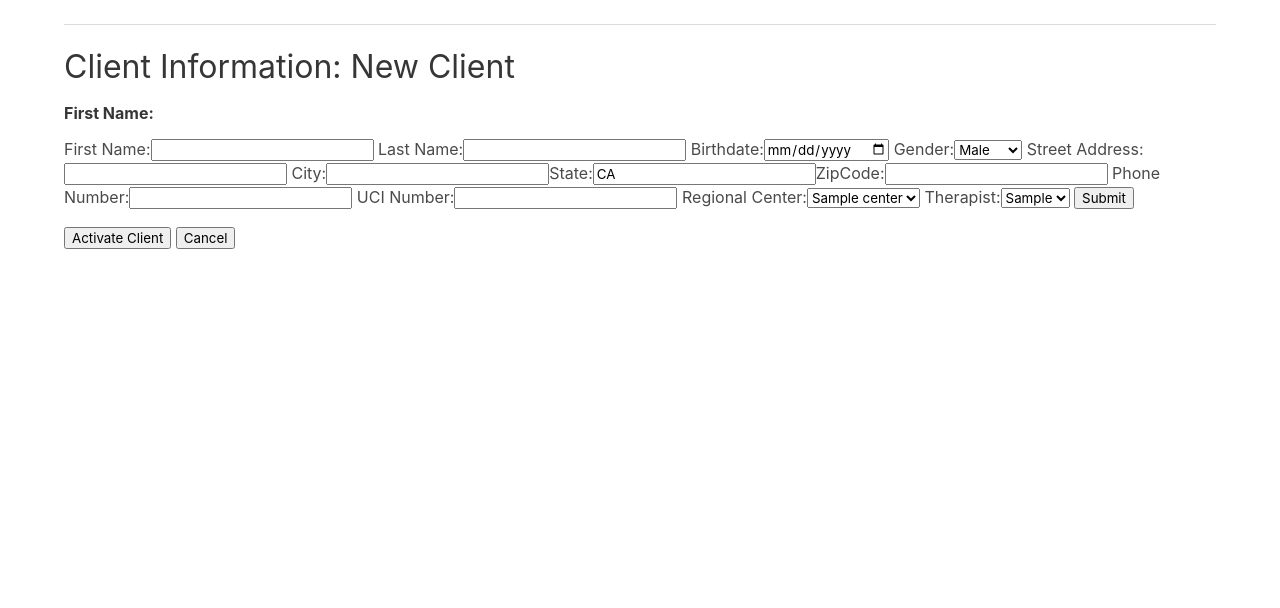
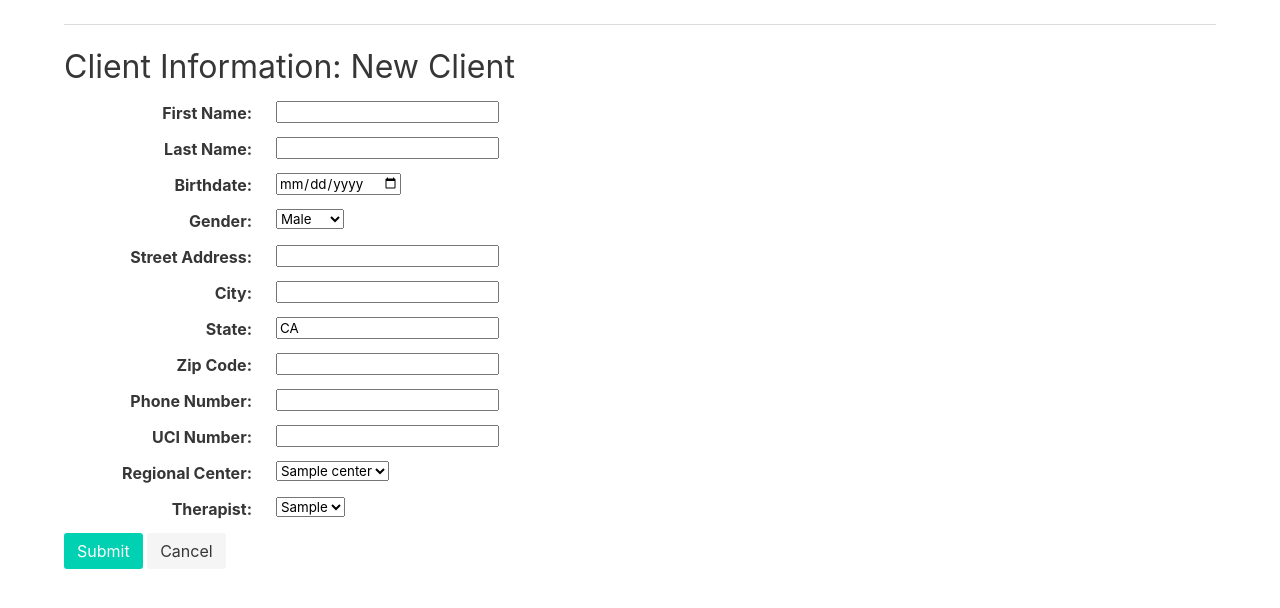
Before and after one commit to rpp114/sbt_notes, a Flask app: page /client/profile in a window 1280 px wide. Shown: the part 52-660 px from the top of the page. Run offline with Flask 2, Linux system fonts and the light colour scheme; a user stored in the database is signed in; tables that the repository leaves empty hold one stand-in row (values such as "Sample post"); parts of the project's set-up code (start-up, migrations or seed data) failed here and were passed over; some libraries are stand-ins or nearby versions.

Commit message:
more styling

```diff
--- a/app/templates/client_profile.html
+++ b/app/templates/client_profile.html
@@ -7,26 +7,153 @@
   <h1>Client Information: {{ client.first_name }} {{ client.last_name }}</h1>
   <form class="form" action="/client/profile?client_id={{client.id}}" method="post" name="client_profile">
     {{ form.hidden_tag() }}
-    <div class="field">
-      <label class="label">First Name:</label>
-    </div>First Name:</td><td>{{ form.first_name }}</td></tr>
-    <tr><td>Last Name:</td><td>{{ form.last_name }}</td></tr>
-    <tr><td>Birthdate:</td><td>{{ form.birthdate }}</td></tr>
-    <tr><td>Gender:</td><td>{{ form.gender }}</td></tr>
-    <tr><td>Street Address:</td><td>{{ form.address }}</td></tr>
-    <tr><td>City:</td><td>{{ form.city }}</td><td>State:</td><td>{{ form.state }}</td><td>ZipCode:</td><td>{{ form.zipcode }}</td></tr>
-    <tr><td>Phone Number:</td><td>{{ form.phone }}</td></tr>
-    <tr><td>UCI Number:</td><td>{{ form.uci_id }}</td></tr>
-    <tr><td>Regional Center:</td><td>{{ form.regional_center_id }}</td></tr>
-    <tr><td>Therapist:</td><td>{{ form.therapist_id }}</td></tr>
-    </table>
-    <input type="submit" value="Submit" />
+    <div class="field is-horizontal">
+      <div class="field-label">
+        <label class="label">First Name:</label>
+      </div>
+      <div class="field-body">
+        <div class="field">
+          <p class="control">
+            {{ form.first_name }}
+          </p>
+        </div>
+      </div>
+    </div>
+    <div class="field is-horizontal">
+      <div class="field-label">
+        <label class="label">Last Name:</label>
+      </div>
+      <div class="field-body">
+        <div class="field">
+          <p class="control">
+            {{ form.last_name }}
+          </p>
+        </div>
+      </div>
+    </div>
+    <div class="field is-horizontal">
+      <div class="field-label">
+        <label class="label">Birthdate:</label>
+      </div>
+      <div class="field-body">
+        <div class="field">
+          <p class="control">
+            {{ form.birthdate }}
+          </p>
+        </div>
+      </div>
+    </div>
+    <div class="field is-horizontal">
+      <div class="field-label">
+        <label class="label">Gender:</label>
+      </div>
+      <div class="field-body">
+        <div class="field">
+          <p class="control">
+            {{ form.gender }}
+          </p>
+        </div>
+      </div>
+    </div>
+    <div class="field is-horizontal">
+      <div class="field-label">
+        <label class="label">Street Address:</label>
+      </div>
+      <div class="field-body">
+        <div class="field">
+          <p class="control">
+            {{ form.address }}
+          </p>
+        </div>
+      </div>
+    </div>
+    <div class="field is-horizontal">
+      <div class="field-label">
+        <label class="label">City:</label>
+      </div>
+      <div class="field-body">
+        <div class="field">
+          <p class="control">
+            {{ form.city }}
+          </p>
+        </div>
+      </div>
+    </div>
+    <div class="field is-horizontal">
+      <div class="field-label">
+        <label class="label">State:</label>
+      </div>
+      <div class="field-body">
+        <div class="field">
+          <p class="control">
+            {{ form.state }}
+          </p>
+        </div>
+      </div>
+    </div>
+    <div class="field is-horizontal">
+      <div class="field-label">
+        <label class="label">Zip Code:</label>
+      </div>
+      <div class="field-body">
+        <div class="field">
+          <p class="control">
+            {{ form.zipcode }}
+          </p>
+        </div>
+      </div>
+    </div>
+    <div class="field is-horizontal">
+      <div class="field-label">
+        <label class="label">Phone Number:</label>
+      </div>
+      <div class="field-body">
+        <div class="field">
+          <p class="control">
+            {{ form.phone }}
+          </p>
+        </div>
+      </div>
+    </div>
+    <div class="field is-horizontal">
+      <div class="field-label">
+        <label class="label">UCI Number:</label>
+      </div>
+      <div class="field-body">
+        <div class="field">
+          <p class="control">
+            {{ form.uci_id }}
+          </p>
+        </div>
+      </div>
+    </div>
+    <div class="field is-horizontal">
+      <div class="field-label">
+        <label class="label">Regional Center:</label>
+      </div>
+      <div class="field-body">
+        <div class="field">
+          <p class="control">
+            {{ form.regional_center_id }}
+          </p>
+        </div>
+      </div>
+    </div>
+    <div class="field is-horizontal">
+      <div class="field-label">
+        <label class="label">Therapist:</label>
+      </div>
+      <div class="field-body">
+        <div class="field">
+          <p class="control">
+            {{ form.therapist_id }}
+          </p>
+        </div>
+      </div>
+    </div>
+
+    <input class="button is-primary"  type="submit" value="Submit" />
+    <button type="button" class="button is-light" onclick="location.href='/clients'">Cancel</button>
   </form>
-  {% if client.status == 'active' %}
-  <button onclick="location.href='/client/status?client_id={{client.id}}'">Archive Client</button>
-  {% else %}
-  <button onclick="location.href='/client/status?client_id={{client.id}}'">Activate Client</button>
-  {% endif %}
-  <button onclick="location.href='/clients'">Cancel</button>
 </div>
 {% endblock %}
--- a/app/templates/clients.html
+++ b/app/templates/clients.html
@@ -52,7 +52,7 @@ $(document).ready(function(){
     {% endfor %}
   </select>
   </div>
-  <input class="button is-small"type="submit" value="Select"/>
+  <input class="button is-small is-primary is-outlined"type="submit" value="Select"/>
 </form>
 
 <table class="table">
```
Also changed, not shown: app/templates/client_appts.html (+10 -8 lines), app/templates/client_auths.html (+8 -6 lines), app/templates/client_goals.html (+9 -9 lines), app/templates/user_tasklist.html (+9 -9 lines).
